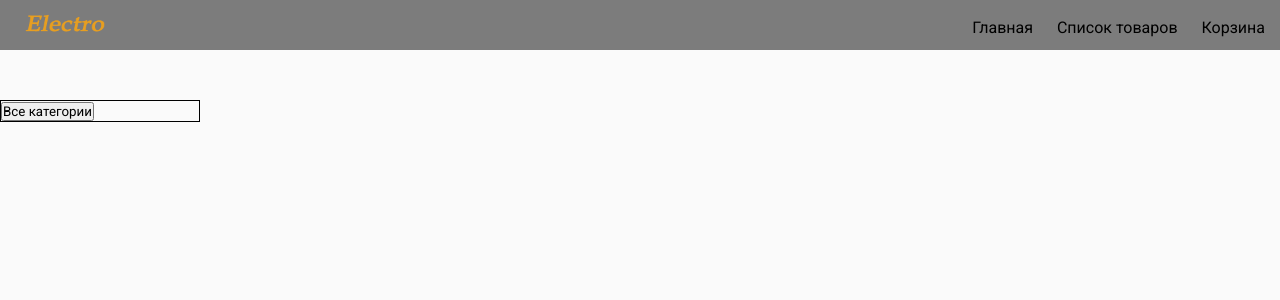
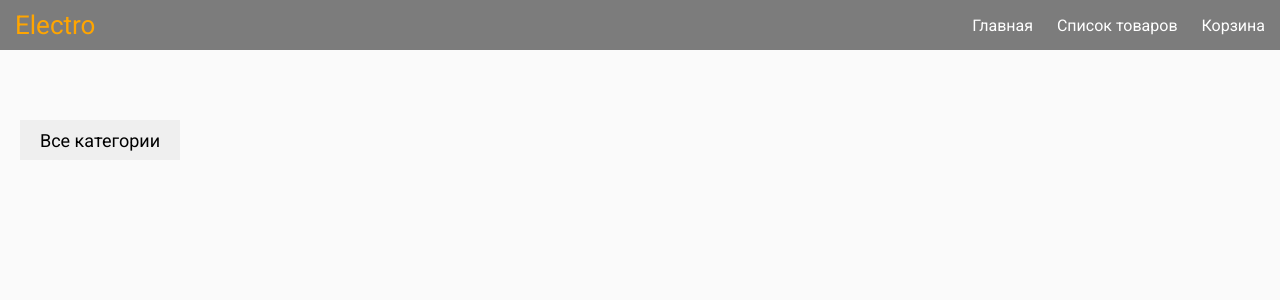
Before and after one commit to Osindeeis/ElectronicsStore, a PHP site: page / in a window 1280 px wide. Shown: the top 300 px of the page. Run offline with PHP 8.4, Linux system fonts and the light colour scheme; data that the repository does not hold is empty.

Commit message:
css change

```diff
--- a/css/main__page.css
+++ b/css/main__page.css
@@ -15,15 +15,31 @@ main .container{
 
 .filters{
     grid-area: filters;
+    display: flex;
+    flex-direction: column;
+    gap: 10px;
     align-self: start;
-    border: 1px solid black;
+    margin-top: 20px;
+}
+
+.filters button{
+    width: 160px;
+    height: 40px;
+    text-align: center;
+    margin: auto;
+    font-size: 18px;
+    transition: all 0.3s ease-in-out;
+}
+
+.filters button:focus{
+    background-color: orange;
+    color: white;
+    transform: scale(1.1);
 }
 
 .card__row{
     grid-area: card;
 }
-
-
 
 .card{
     display: grid;
@@ -51,7 +67,6 @@ main .container{
     width: 100px;
     height: 50px;
     border-radius: 30px;
-    border: none;
     background-color: orange;
     font-size: 18px;
     color: white;
--- a/css/rest.css
+++ b/css/rest.css
@@ -19,15 +19,18 @@ a{
     text-decoration: none;
     color: black;
     cursor: pointer;
+    color: white;
 }
 
 button{
     cursor: pointer;
+    border: none;
 }
 
 nav{
     background-color: rgba(0, 0, 0, .5);
     height: 50px;
+
 }
 
 .container{
@@ -42,9 +45,9 @@ nav{
     padding: 10px 15px;
 }
 
-nav img{
-    width: 100px;
-    height: 30px;
+nav span{
+    color: orange;
+    font-size: 26px;
 }
 
 nav li{
--- a/nav__bar.php
+++ b/nav__bar.php
@@ -2,7 +2,7 @@
     <div class="container">
         <div class="nav__row">
             <div class="nav__logo">
-                <a><img src="./img/Logo.png" alt="Logo"></a>
+                <a><Span>Electro</Span></a>
             </div>
             <div class="nav__links">
                 <ul>
```
